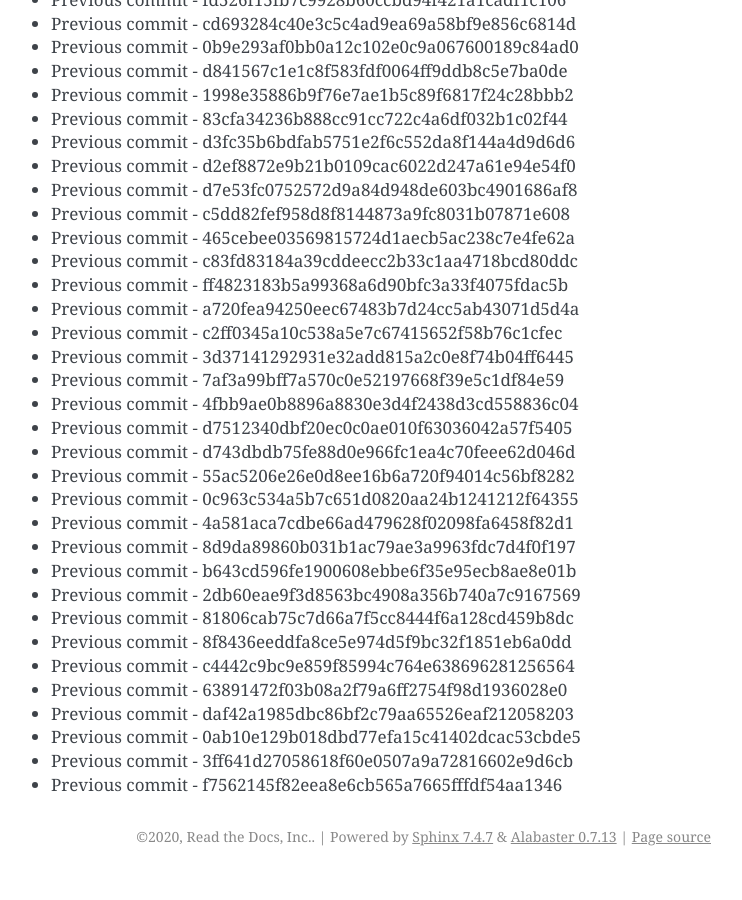
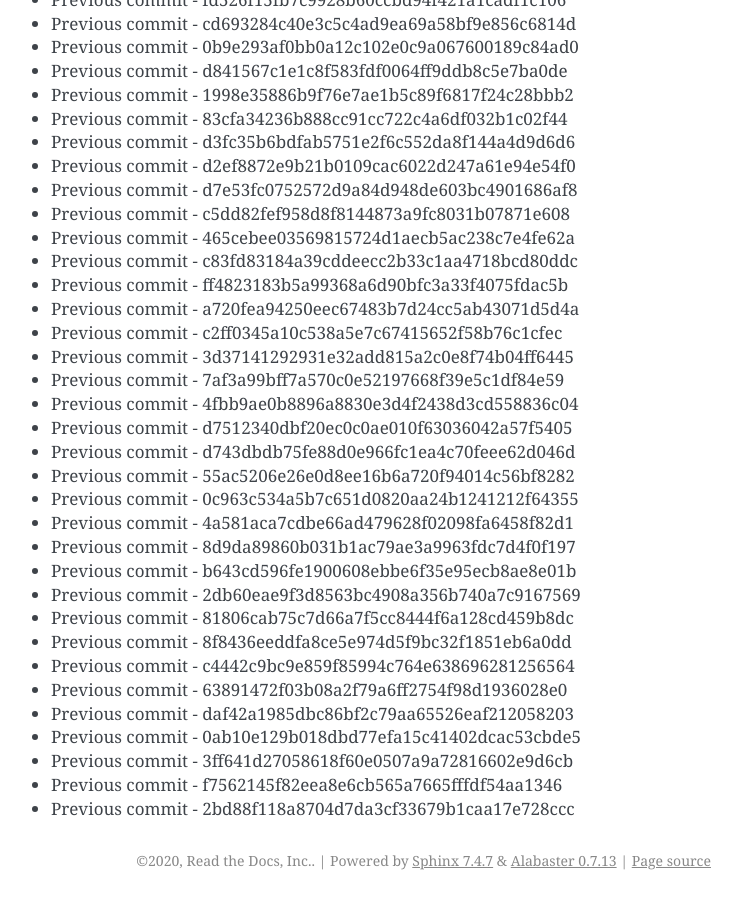
Before and after one commit to readthedocs/rtd-git-stresstest, a Sphinx documentation site: the page built from docs/updates.rst, in a window 1280 px wide and 900 px high, scrolled down 63313 px. Shown: the whole window, without its empty margins (399-1141 px from the left). Built offline with Sphinx 7.4.7, drawn with Linux system fonts in a browser that asks for light colours; before the commit the page ends 64189 px from its top, so only the background shows below that.

Commit message:
Generating commit from previous: 2bd88f118a8704d7da3cf33679b1caa17e728ccc

```diff
--- a/docs/updates.rst
+++ b/docs/updates.rst
@@ -2692,3 +2692,4 @@ It can be tested for any performance characteristics.
 * Previous commit - 0ab10e129b018dbd77efa15c41402dcac53cbde5
 * Previous commit - 3ff641d27058618f60e0507a9a72816602e9d6cb
 * Previous commit - f7562145f82eea8e6cb565a7665fffdf54aa1346
+* Previous commit - 2bd88f118a8704d7da3cf33679b1caa17e728ccc
```
